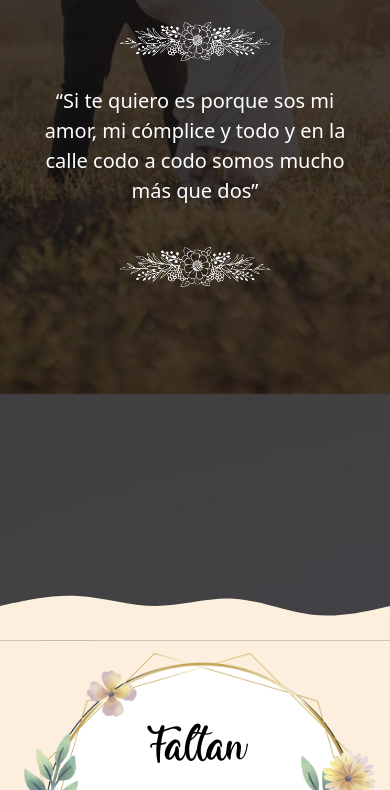
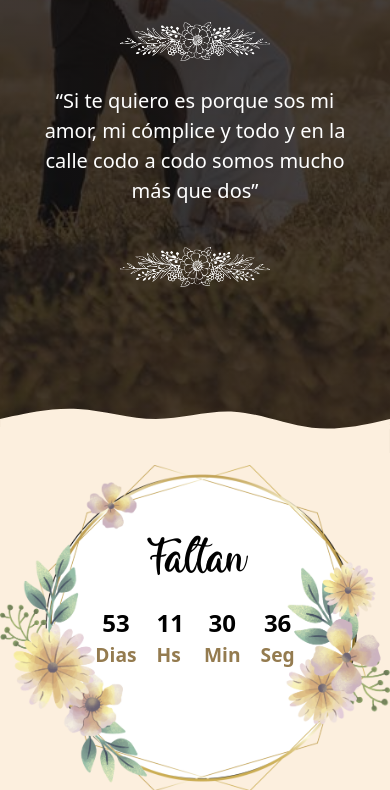
Before and after one commit to Casamiento-Ivan-Caro/Invitacion, a plain HTML site: page index.html in a window 390 px wide. Shown: the part 450-1240 px from the top of the page. Drawn offline with nearby package versions, Linux system fonts and the light colour scheme; files that its build step writes are made by us from their sources; files whose address does not match are found by name.

Commit message:
Update style.css

```diff
--- a/style.css
+++ b/style.css
@@ -27,7 +27,7 @@
 
 .info {
   width: 50%; /*estaba al 50%*/
-  height: 100vh;
+
   margin: 30px auto;
   text-align: center !important;
 }
@@ -111,7 +111,7 @@ span.amper {
 
   .info {
     width: 85%; /* Reducir el ancho del contenedor .info */
-    margin: 80px;
+    margin: 80px 0px;
   }
 
   span.fecha {
@@ -297,3 +297,7 @@ span.amper {
 
 
 }
+
+
+
+}
```
